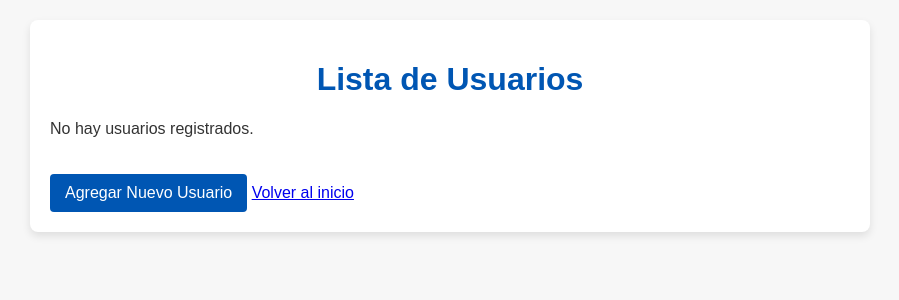
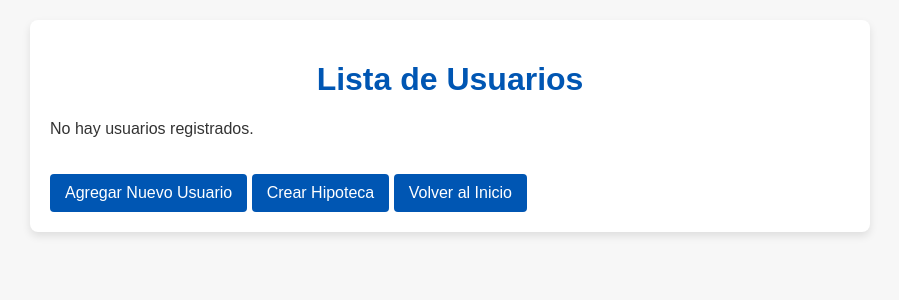
Before and after one commit to Valeriarte/Calculator-Hipoteca, a Flask app: page /lista-usuarios in a window 1280 px wide. Shown: the top 300 px of the page, without its empty margins (190-1089 px from the left). Run offline with Flask 3, Linux system fonts and the light colour scheme; data that the repository does not hold is empty; some libraries are stand-ins or nearby versions.

Commit message:
actualizar

```diff
--- a/SecretConfig-Sample.py
+++ b/SecretConfig-Sample.py
@@ -1,4 +1,4 @@
-
+"""Configura sus datos aqui de la base de datos"""
 PGHOST=''
 PGDATABASE=''
 PGUSER=''
--- a/templates/excepcion.html
+++ b/templates/excepcion.html
@@ -23,9 +23,10 @@
 </head>
 <body>
     <div class="container">
-        <h1>Error al Crear Usuario</h1>
+        <h1>Error</h1>
         <p>{{ mensaje_error }}</p>
-        <a href="/">Volver al inicio</a>
+        <a href="/" class="add-user">Volver al Inicio</a>
+        <a href="/nuevo-usuario" class="add-user">Crear Usuario</a>
     </div>
 </body>
 </html>
--- a/templates/lista-usuarios.html
+++ b/templates/lista-usuarios.html
@@ -92,7 +92,8 @@
             <p>No hay usuarios registrados.</p>
         {% endif %}
         <a href="/nuevo-usuario" class="add-user">Agregar Nuevo Usuario</a>
-        <a href="/">Volver al inicio</a>
+        <a href="/nueva-hipoteca" class="add-user">Crear Hipoteca</a>
+        <a href="/" class="add-user">Volver al Inicio</a>
     </div>
 </body>
 </html>
```
